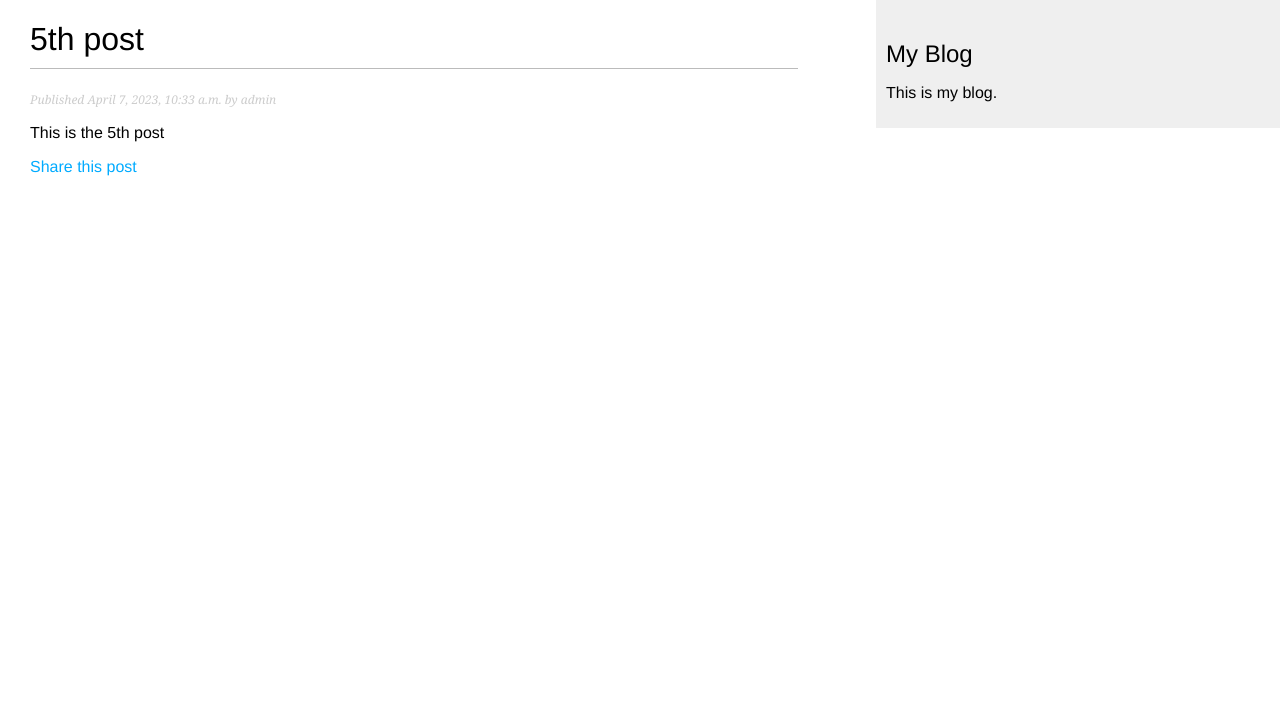
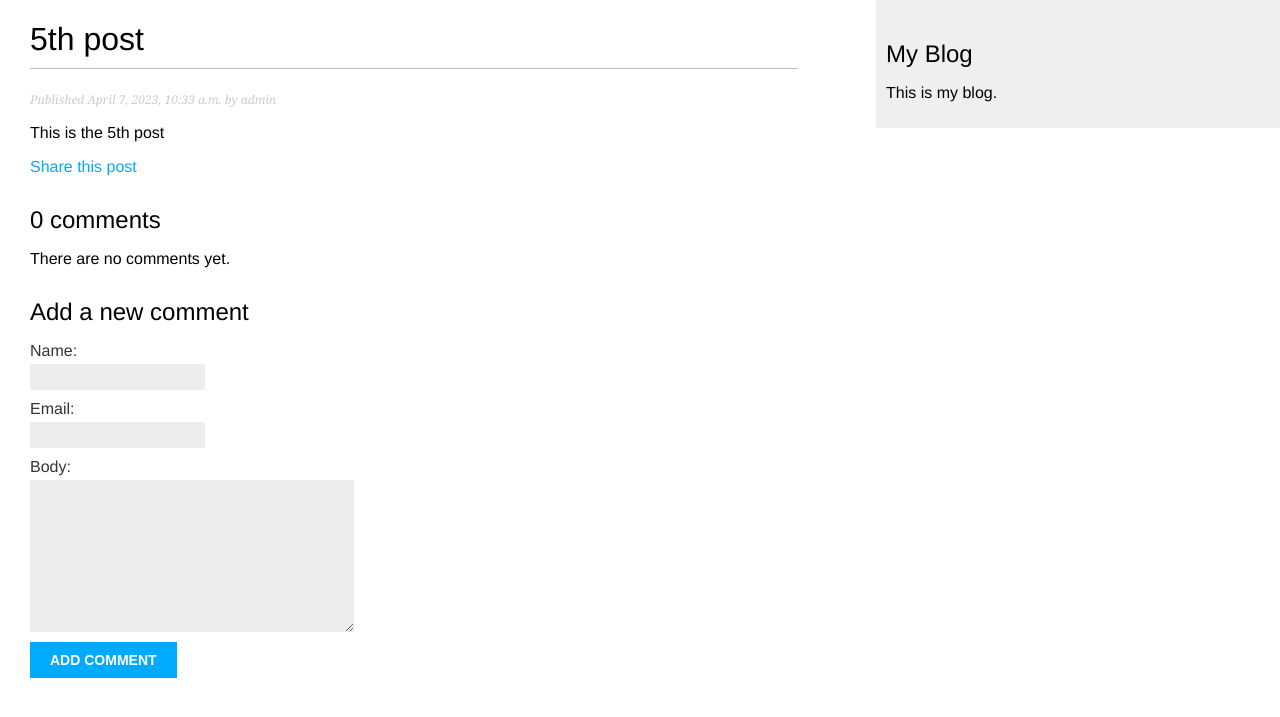
Before and after one commit to Yash220402/blog-site, a Django app: a page that uses myblog/blog/templates/blog/post/detail.html in a window 1280 px wide. Shown: the top 717 px of the page. Run offline with Django 4.2, Linux system fonts and the light colour scheme; data comes from the database, SQL or seed files in the repository; both versions use the stored data as it was after the commit.

Commit message:
add commenting

```diff
--- a/myblog/blog/templates/blog/post/detail.html
+++ b/myblog/blog/templates/blog/post/detail.html
@@ -12,4 +12,32 @@
             Share this post
         </a>
     </p>
+
+    {% with comments.count as total_comments %}
+    <h2>
+        {{ total_comments }} comment{{ total_comments|pluralize }}
+    </h2>
+    {% endwith %}
+
+    {% for comment in comments %}
+        <div class="comment">
+            <p class="info">
+                Comment {{ forloop.counter }} by {{ comment.name }} {{ comment.created }}
+            </p>
+            {{ comment.body|linebreaks }}
+        </div>
+        {% empty %}
+        <p>There are no comments yet.</p>
+    {% endfor %}
+
+    {% if new_comment %}
+        <h2>Your comment has been added.</h2>
+    {% else %}
+        <h2>Add a new comment</h2>
+        <form method="post">
+            {{ comment_form.as_p }}
+            {% csrf_token %}
+            <p><input type="submit" value="Add comment"></p>
+        </form>
+    {% endif %}
 {% endblock %}
--- a/myblog/blog/views.py
+++ b/myblog/blog/views.py
@@ -1,6 +1,9 @@
 from django.shortcuts import render,get_object_or_404
-from .models import Post
 from django.core.paginator import Paginator, EmptyPage, PageNotAnInteger
+from django.views.generic import ListView
+
+from .models import Post, Comment
+from .forms import EmailPostForm, CommentForm
 
 # Create your views here.
 # def post_list(request):
@@ -14,7 +17,28 @@ def post_detail(request, year, month, day, post):
                                    publish__month=month,
                                    publish__day=day)
 
-    return render(request, 'blog/post/detail.html', {'post': post})
+    # List of active comments for this post
+    comments = post.comments.filter(active=True)
+    new_comment = None
+
+    if request.method == 'POST':
+        # A comment was posted
+        comment_form = CommentForm(data=request.POST)
+        if comment_form.is_valid():
+            # create comment object but don't save to db yet
+            new_comment = comment_form.save(commit=False)
+            # assign the current post to the comment
+            new_comment.post = post
+            # save the comment to the db
+            new_comment.save()
+    else:
+        comment_form = CommentForm()
+
+    return render(request, 'blog/post/detail.html',
+                            {'post': post,
+                             'comments': comments,
+                             'new_comment': new_comment,
+                             'comment_form': comment_form})
 
 # def post_list(request):
 #     object_list = Post.published.all()
@@ -34,7 +58,6 @@ def post_detail(request, year, month, day, post):
 #                   {'page': page,
 #                   'posts': posts})
 
-from django.views.generic import ListView
 
 class PostListView(ListView):
     queryset = Post.published.all()
@@ -43,9 +66,7 @@ class PostListView(ListView):
     template_name = 'blog/post/list.html'
 
 
-from .forms import EmailPostForm
 from django.core.mail import send_mail
-
 def post_share(request, post_id):
     # Retrieve post by id
     post = get_object_or_404(Post, id=post_id, status='published')
```
Also changed, not shown: myblog/db.sqlite3.
